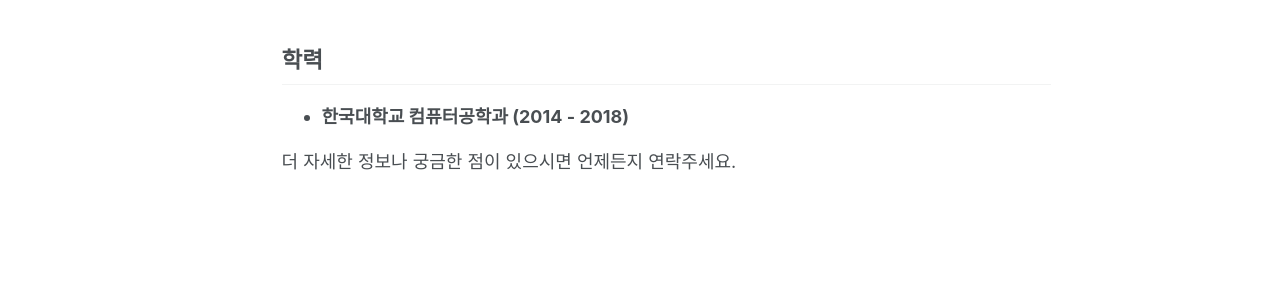
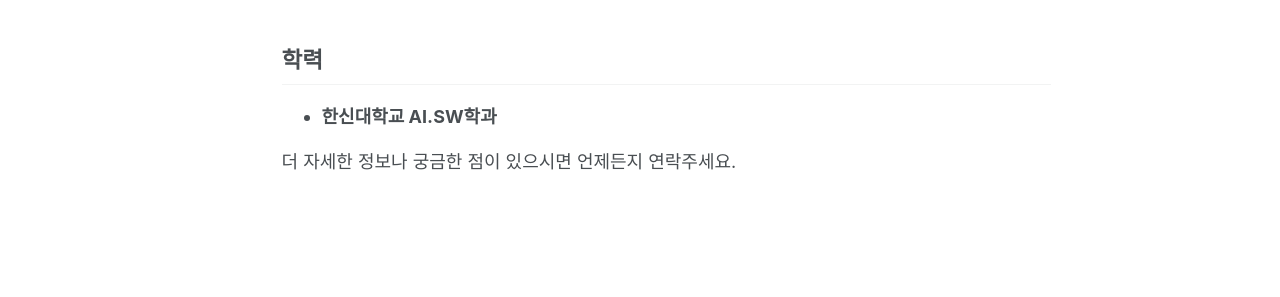
Before and after one commit to inko1122/inko1122.github.io, a Jekyll site: the page built from _pages/about.md, in a window 1280 px wide and 1218 px high. Shown: the part 638-935 px from the top of the window. Built offline with Jekyll 4.4.1, drawn with Linux system fonts in a browser that asks for light colours; some web fonts are replaced; a script that is not in the unit is left out.

Commit message:
docs: Update education in about page

```diff
--- a/_pages/about.md
+++ b/_pages/about.md
@@ -21,6 +21,6 @@ author_profile: true
 
 ## 학력
 
-*   **한국대학교 컴퓨터공학과 (2014 - 2018)**
+*   **한신대학교 AI.SW학과**
 
 더 자세한 정보나 궁금한 점이 있으시면 언제든지 연락주세요.
```
